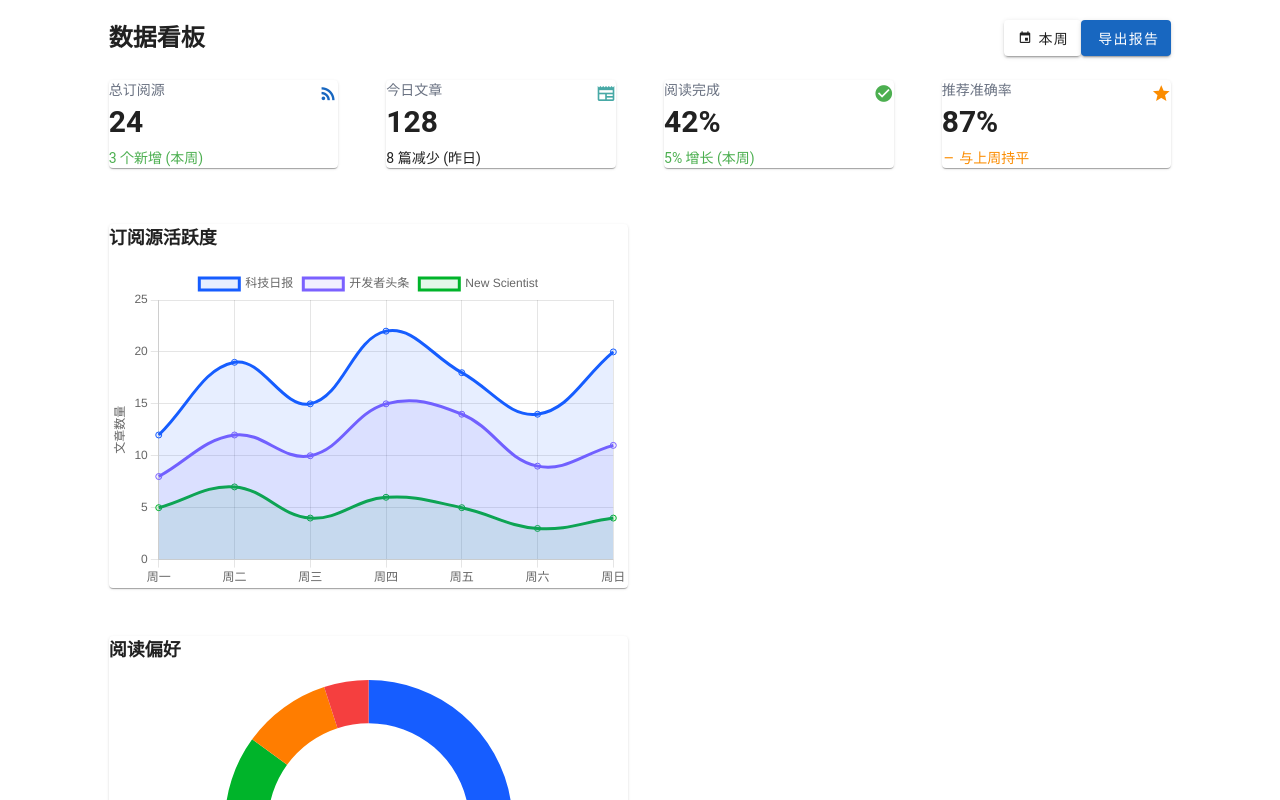
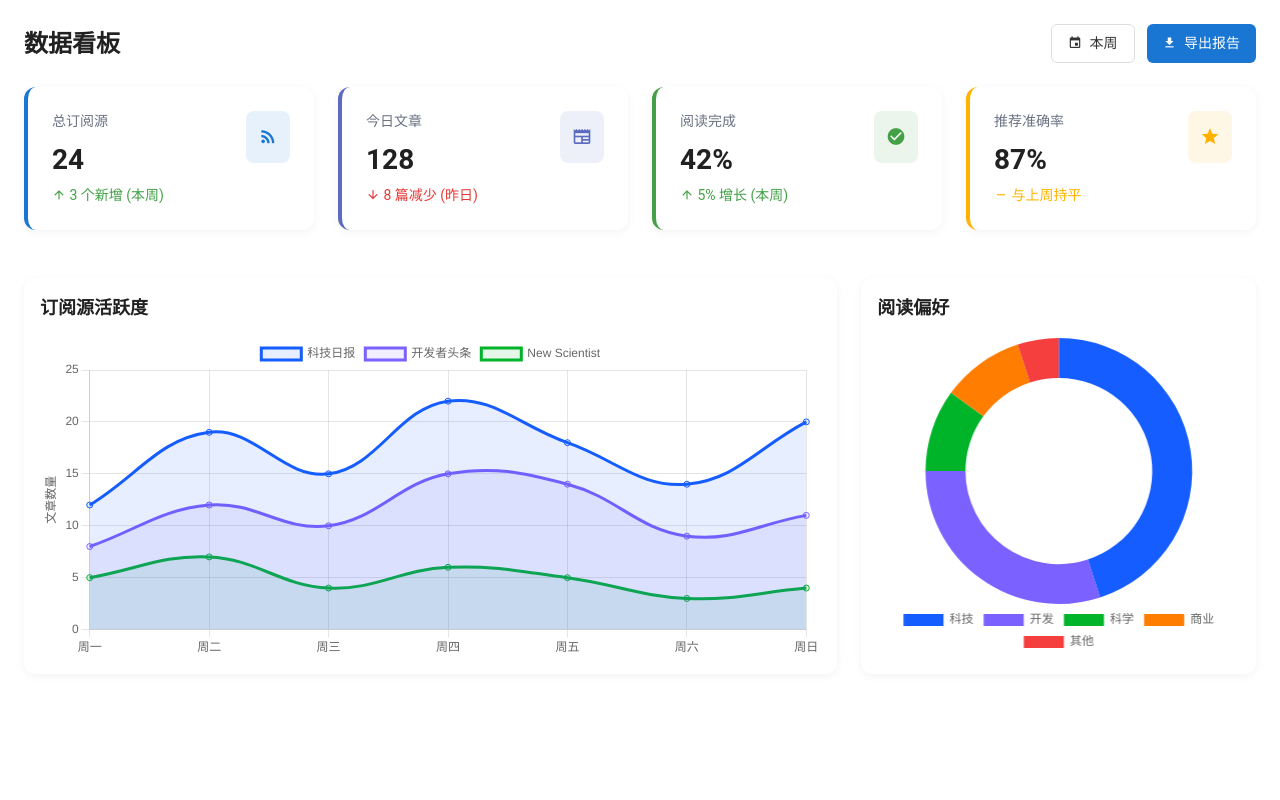
Before and after one commit to CaoMeiYouRen/rss-zero, a Nuxt app: page /dashboard in a window 1280 px wide. Shown: the top 800 px of the page. Built offline with nearby package versions, Linux system fonts and the light colour scheme.

Commit message:
feat(dashboard): 重构仪表盘页面，使用自定义样式替换Vuetify组件，优化统计卡片和图表布局

```diff
--- a/pages/dashboard.vue
+++ b/pages/dashboard.vue
@@ -1,147 +1,124 @@
 <template>
-    <v-container class="dashboard-page" fluid>
-        <div class="dashboard-page__bg" />
-        <v-row justify="center">
-            <v-col cols="12" lg="10">
+    <div class="container">
         <!-- 数据看板 -->
         <section id="dashboard" class="mb-12">
-                    <div class="flex items-center justify-between mb-6">
-                        <h2 class="font-bold text-2xl">
-                            数据看板
-                        </h2>
-                        <div class="flex space-x-2">
-                            <v-btn class="bg-light hover:bg-gray-200 px-3 py-1 rounded-md text-dark transition-custom">
+            <div class="toolbar">
+                <h2>数据看板</h2>
+                <div class="toolbar-actions">
+                    <button class="btn btn-outline">
                         <i class="mdi mdi-calendar mr-1" /> 本周
-                            </v-btn>
-                            <v-btn
-                                class="bg-primary hover:bg-primary/90 px-3 py-1 rounded-md text-white transition-custom"
-                            >
-                                <i class="fa fa-download mr-1" /> 导出报告
-                            </v-btn>
+                    </button>
+                    <button class="btn btn-primary">
+                        <i class="mdi mdi-download mr-1" /> 导出报告
+                    </button>
                 </div>
             </div>
 
             <!-- 统计卡片 -->
-                    <v-row
-                        class="gap-6 mb-8"
-                        cols="1"
-                        md="2"
-                        lg="4"
-                    >
-                        <v-col>
-                            <v-card class="duration-300 hover:-translate-y-1 hover:shadow-lg p-5 shadow-md transform transition-all">
+            <div class="stat-cards-flex">
+                <div class="card stat-card stat-card-primary">
                     <div class="flex items-start justify-between">
                         <div>
                             <p class="text-gray-500 text-sm">
                                 总订阅源
                             </p>
-                                        <h3 class="font-bold mt-1 text-3xl">
+                            <div class="stat-value">
                                 24
-                                        </h3>
-                                        <p class="mt-2 text-sm text-success">
-                                            <i class="fa fa-arrow-up" /> 3 个新增 (本周)
+                            </div>
+                            <p class="stat-change success">
+                                <i class="mdi mdi-arrow-up" /> 3 个新增 (本周)
                             </p>
                         </div>
-                                    <div class="bg-primary/20 p-3 rounded-lg">
-                                        <i class="mdi mdi-rss text-primary text-xl" />
+                        <div class="stat-icon stat-icon-primary">
+                            <i class="mdi mdi-rss text-xl" />
                         </div>
                     </div>
-                            </v-card>
-                        </v-col>
-                        <v-col>
-                            <v-card class="border-secondary border-t-4 duration-300 hover:-translate-y-1 hover:shadow-custom-hover p-5 shadow-custom transform transition-all">
+                </div>
+
+                <div class="card stat-card stat-card-secondary">
                     <div class="flex items-start justify-between">
                         <div>
                             <p class="text-gray-500 text-sm">
                                 今日文章
                             </p>
-                                        <h3 class="font-bold mt-1 text-3xl">
+                            <div class="stat-value">
                                 128
-                                        </h3>
-                                        <p class="mt-2 text-danger text-sm">
-                                            <i class="fa fa-arrow-down" /> 8 篇减少 (昨日)
+                            </div>
+                            <p class="danger stat-change">
+                                <i class="mdi mdi-arrow-down" /> 8 篇减少 (昨日)
                             </p>
                         </div>
-                                    <div class="bg-secondary/20 p-3 rounded-lg">
-                                        <i class="mdi mdi-newspaper text-secondary text-xl" />
+                        <div class="stat-icon stat-icon-secondary">
+                            <i class="mdi mdi-newspaper text-xl" />
                         </div>
                     </div>
-                            </v-card>
-                        </v-col>
-                        <v-col>
-                            <v-card class="border-success border-t-4 duration-300 hover:-translate-y-1 hover:shadow-custom-hover p-5 shadow-custom transform transition-all">
+                </div>
+
+                <div class="card stat-card stat-card-success">
                     <div class="flex items-start justify-between">
                         <div>
                             <p class="text-gray-500 text-sm">
                                 阅读完成
                             </p>
-                                        <h3 class="font-bold mt-1 text-3xl">
+                            <div class="stat-value">
                                 42%
-                                        </h3>
-                                        <p class="mt-2 text-sm text-success">
-                                            <i class="fa fa-arrow-up" /> 5% 增长 (本周)
+                            </div>
+                            <p class="stat-change success">
+                                <i class="mdi mdi-arrow-up" /> 5% 增长 (本周)
                             </p>
                         </div>
-                                    <div class="bg-success/20 p-3 rounded-lg">
-                                        <i class="mdi mdi-check-circle text-success text-xl" />
+                        <div class="stat-icon stat-icon-success">
+                            <i class="mdi mdi-check-circle text-xl" />
                         </div>
                     </div>
-                            </v-card>
-                        </v-col>
-                        <v-col>
-                            <v-card class="border-t-4 border-warning duration-300 hover:-translate-y-1 hover:shadow-custom-hover p-5 shadow-custom transform transition-all">
+                </div>
+
+                <div class="card stat-card stat-card-warning">
                     <div class="flex items-start justify-between">
                         <div>
                             <p class="text-gray-500 text-sm">
                                 推荐准确率
                             </p>
-                                        <h3 class="font-bold mt-1 text-3xl">
+                            <div class="stat-value">
                                 87%
-                                        </h3>
-                                        <p class="mt-2 text-sm text-warning">
+                            </div>
+                            <p class="stat-change warning">
                                 <i class="mdi mdi-minus" /> 与上周持平
                             </p>
                         </div>
-                                    <div class="bg-warning/20 p-3 rounded-lg">
-                                        <i class="mdi mdi-star text-warning text-xl" />
+                        <div class="stat-icon stat-icon-warning">
+                            <i class="mdi mdi-star text-xl" />
                         </div>
                     </div>
-                            </v-card>
-                        </v-col>
-                    </v-row>
+                </div>
+            </div>
 
             <!-- 图表区域 -->
-                    <v-row
-                        class="gap-6"
-                        cols="1"
-                        lg="2"
-                    >
-                        <v-col lg="6">
-                            <v-card class="duration-300 hover:shadow-custom-hover p-5 shadow-custom transition-all">
+            <div class="grid grid-cols-1 lg:grid-cols-3">
+                <div class="card lg:col-span-2">
+                    <div class="p-6">
                         <h3 class="font-semibold mb-4 text-lg">
                             订阅源活跃度
                         </h3>
-                                <div class="h-80">
+                        <div class="chart-container">
                             <canvas id="activityChart" />
                         </div>
-                            </v-card>
-                        </v-col>
+                    </div>
+                </div>
 
-                        <v-col lg="6">
-                            <v-card class="duration-300 hover:shadow-lgp-5 shadow-md transition-all">
+                <div class="card">
+                    <div class="p-6">
                         <h3 class="font-semibold mb-4 text-lg">
                             阅读偏好
                         </h3>
-                                <div class="h-80">
+                        <div class="chart-container">
                             <canvas id="preferenceChart" />
                         </div>
-                            </v-card>
-                        </v-col>
-                    </v-row>
+                    </div>
+                </div>
+            </div>
         </section>
-            </v-col>
-        </v-row>
-    </v-container>
+    </div>
 </template>
 
 <script setup lang="ts">
@@ -250,19 +227,179 @@ onMounted(() => {
 </script>
 
 <style scoped lang="scss">
-.dashboard-page {
-    position: relative;
-    min-height: 100vh;
-    padding: 20px 0;
+.container {
+      max-width: 1440px;
+      margin: 0 auto;
+      padding: 24px;
+    }
 
-    &__bg {
-        position: absolute;
-        inset: 0;
-        z-index: -1;
-        background: linear-gradient(135deg, #e3f0ff 0%, #f9fafe 100%);
-        width: 100vw;
-        height: 100vh;
-        pointer-events: none;
+    .card {
+      background-color: #fff;
+      border-radius: 12px;
+      box-shadow: 0 2px 10px rgba(0, 0, 0, 0.05);
+      margin-bottom: 24px;
+      overflow: hidden;
+      transition: box-shadow 0.3s ease;
+      padding: 1em;
+    }
+
+    .card:hover {
+      box-shadow: 0 4px 15px rgba(0, 0, 0, 0.1);
+    }
+
+    .stat-card {
+      padding: 24px;
+      border-left: 4px solid;
+    }
+
+    .stat-card-primary {
+      border-color: #1976D2;
+    }
+
+    .stat-card-secondary {
+      border-color: #5C6BC0;
+    }
+
+    .stat-card-success {
+      border-color: #43A047;
+    }
+
+    .stat-card-warning {
+      border-color: #FFB300;
+    }
+
+    .stat-icon {
+      display: inline-flex;
+      align-items: center;
+      justify-content: center;
+      padding: 12px;
+      border-radius: 8px;
+    }
+
+    .stat-icon-primary {
+      background-color: rgba(25, 118, 210, 0.1);
+      color: #1976D2;
+    }
+
+    .stat-icon-secondary {
+      background-color: rgba(92, 107, 192, 0.1);
+      color: #5C6BC0;
+    }
+
+    .stat-icon-success {
+      background-color: rgba(67, 160, 71, 0.1);
+      color: #43A047;
+    }
+
+    .stat-icon-warning {
+      background-color: rgba(255, 179, 0, 0.1);
+      color: #FFB300;
+    }
+
+    .stat-value {
+      font-size: 28px;
+      font-weight: bold;
+      margin-top: 8px;
+      margin-bottom: 4px;
+    }
+
+    .stat-change {
+      font-size: 14px;
+    }
+
+    .success {
+      color: #43A047;
+    }
+
+    .danger {
+      color: #E53935;
+    }
+
+    .warning {
+      color: #FFB300;
+    }
+
+    .chart-container {
+      height: 320px;
+    }
+
+    .btn {
+      padding: 8px 16px;
+      border-radius: 6px;
+      font-size: 14px;
+      cursor: pointer;
+      transition: background-color 0.3s ease;
+    }
+
+    .btn-primary {
+      background-color: #1976D2;
+      color: #fff;
+      border: none;
+    }
+
+    .btn-primary:hover {
+      background-color: #0D47A1;
+    }
+
+    .btn-outline {
+      background-color: transparent;
+      border: 1px solid #ddd;
+      color: #333;
+    }
+
+    .btn-outline:hover {
+      background-color: #f5f5f5;
+    }
+
+    .toolbar {
+      display: flex;
+      justify-content: space-between;
+      align-items: center;
+      margin-bottom: 24px;
+    }
+
+    .toolbar h2 {
+      margin: 0;
+      font-size: 24px;
+      font-weight: bold;
+    }
+
+    .toolbar-actions {
+      display: flex;
+      gap: 12px;
+    }
+
+    .stat-cards-flex {
+      display: flex;
+      flex-wrap: wrap;
+      gap: 24px;
+      margin-bottom: 24px;
+
+      // 让每个卡片在桌面端平均分布，移动端自适应
+      .stat-card {
+        flex: 1 1 220px;
+        min-width: 180px;
+        max-width: 100%;
+      }
+    }
+
+    /* 响应式设计 */
+    .grid {
+      display: grid;
+      gap: 24px;
+    }
+
+    .grid-cols-4 {
+      margin-bottom: 0;
+    }
+
+    @media (min-width: 1024px) {
+      .grid-cols-3 {
+        grid-template-columns: repeat(3, 1fr);
+      }
+
+      .col-span-2 {
+        grid-column: span 2;
       }
     }
 </style>
```
Lines whose indentation alone changed are shown as unchanged.
